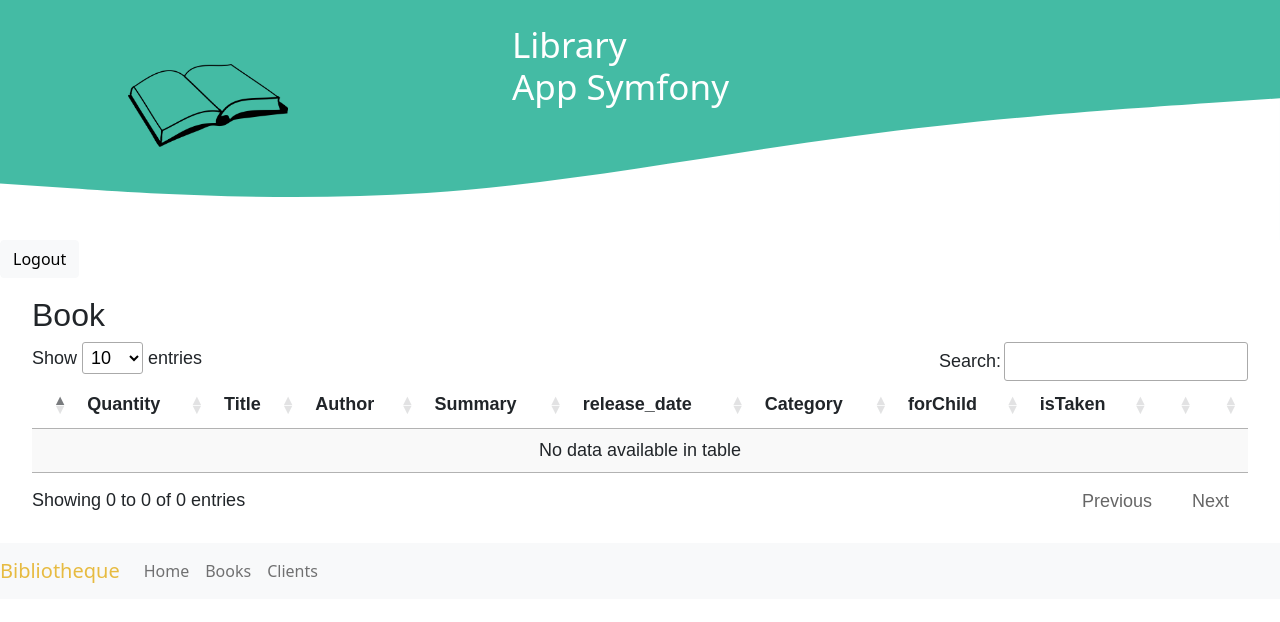
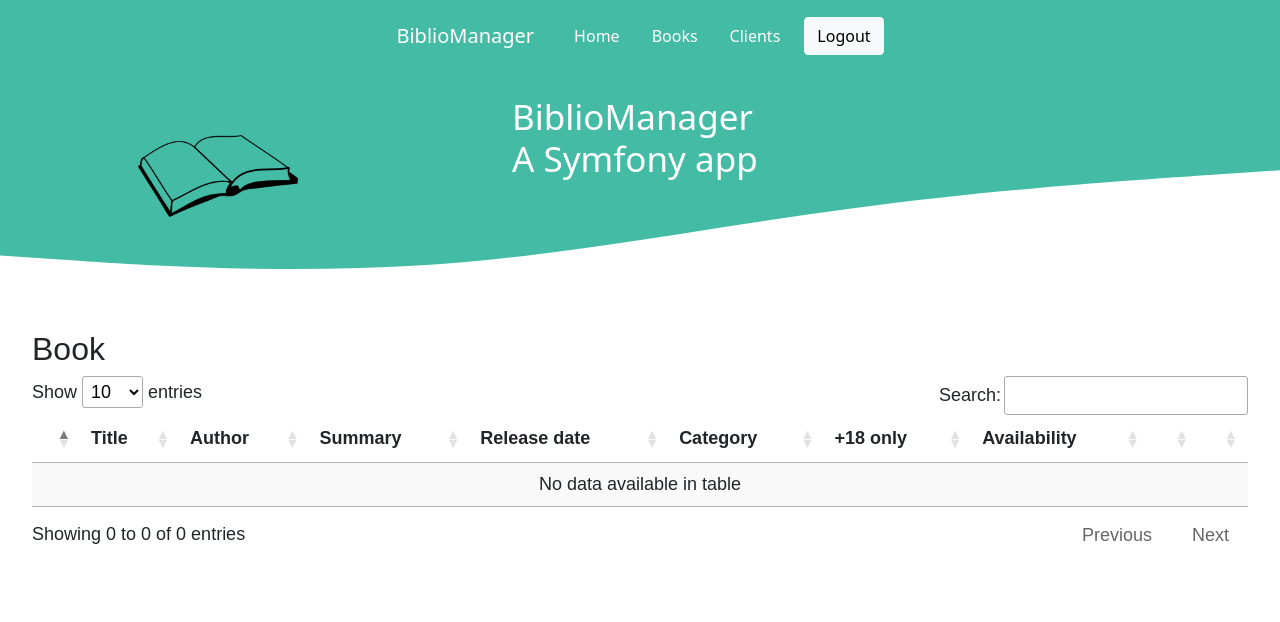
Before and after one commit to Eryans/biblioManager, a Symfony app: template templates/book/listing.html.twig in a window 1280 px wide. Shown: the top 622 px of the page. Run offline with Twig, Linux system fonts and the light colour scheme; the template is opened without the code that fills it, so the values that code supplies are empty; some libraries are stand-ins or nearby versions.

Commit message:
Working on frontend

```diff
--- a/src/Controller/BookController.php
+++ b/src/Controller/BookController.php
@@ -32,6 +32,8 @@ class BookController extends AbstractController
         $locale = $request->getLocale();
         if ($locale === "fr") {
             $language = '//cdn.datatables.net/plug-ins/1.11.4/i18n/fr_fr.json';
+        } else {
+            $language = '//cdn.datatables.net/plug-ins/1.11.4/i18n/en-gb.json';
         }
         $books = $registry->getRepository(Book::class)->findAll();
         return $this->render('book/listing.html.twig', [
@@ -43,7 +45,7 @@ class BookController extends AbstractController
 
 
     #[Route('/book/create', name: 'book_create')]
-    public function createBook(TranslatorInterface $translator,Request $request, EntityManagerInterface $event): Response
+    public function createBook(TranslatorInterface $translator, Request $request, EntityManagerInterface $event): Response
     {
         $this->denyAccessUnlessGranted('ROLE_ADMIN');
         $book = new Book();
@@ -65,7 +67,7 @@ class BookController extends AbstractController
         ]);
     }
     #[Route('/book/edit/{id}', name: 'book_edit')]
-    public function editBook(TranslatorInterface $translator,ManagerRegistry $registry, Request $request, EntityManagerInterface $event, int $id): Response
+    public function editBook(TranslatorInterface $translator, ManagerRegistry $registry, Request $request, EntityManagerInterface $event, int $id): Response
     {
         $this->denyAccessUnlessGranted('IS_AUTHENTICATED_FULLY');
         $book = $registry->getRepository(Book::class)->findOneBy(["id" => $id]);
--- a/src/Form/BookType.php
+++ b/src/Form/BookType.php
@@ -7,6 +7,7 @@ use Symfony\Component\Form\Extension\Core\Type\DateType;
 use Symfony\Component\Form\AbstractType;
 use Symfony\Component\Form\Extension\Core\Type\TextareaType;
 use Symfony\Component\Form\Extension\Core\Type\CheckboxType;
+use Symfony\Component\Form\Extension\Core\Type\NumberType;
 use Symfony\Component\Form\Extension\Core\Type\TextType;
 use Symfony\Component\Form\FormBuilderInterface;
 use Symfony\Component\OptionsResolver\OptionsResolver;
@@ -22,6 +23,7 @@ class BookType extends AbstractType
             ->add('release_date',DateType::class, ['widget' => 'single_text',"label" => "release_date"])
             ->add('category',TextType::class,[])
             ->add('for_child',CheckboxType::class,['required' => false, 'label' => 'forChild'])
+            ->add('quantity',NumberType::class,[])
         ;
     }
 
--- a/templates/base.html.twig
+++ b/templates/base.html.twig
@@ -19,10 +19,10 @@
 		{% endblock %}
 		<link href="https://cdn.jsdelivr.net/npm/bootstrap@5.0.2/dist/css/bootstrap.min.css" rel="stylesheet" integrity="sha384-EVSTQN3/azprG1Anm3QDgpJLIm9Nao0Yz1ztcQTwFspd3yD65VohhpuuCOmLASjC" crossorigin="anonymous">
 	</head>
-	<body>
+	<body >
 		{% include ("partials/header.html.twig") %}
-		{% block body %}{% endblock %}
-		{% include ("partials/navbar.html.twig") %}
+		{% block body %}
+		{% endblock %}
 
 		<script src="https://cdn.jsdelivr.net/npm/@popperjs/core@2.9.2/dist/umd/popper.min.js" integrity="sha384-IQsoLXl5PILFhosVNubq5LC7Qb9DXgDA9i+tQ8Zj3iwWAwPtgFTxbJ8NT4GN1R8p" crossorigin="anonymous"></script>
 		<script src="https://cdn.jsdelivr.net/npm/bootstrap@5.0.2/dist/js/bootstrap.min.js" integrity="sha384-cVKIPhGWiC2Al4u+LWgxfKTRIcfu0JTxR+EQDz/bgldoEyl4H0zUF0QKbrJ0EcQF" crossorigin="anonymous"></script>
--- a/templates/book/listing.html.twig
+++ b/templates/book/listing.html.twig
@@ -15,7 +15,6 @@
 		<table id="myTable" class="display">
 			<thead>
 				<th></th>
-				<th>{{"Quantity"|trans}}</th>
 				<th>{{"Title"|trans}}</th>
 				<th>{{"Author"|trans}}</th>
 				<th>{{"Summary"|trans}}</th>
@@ -33,26 +32,19 @@
 				{% for book in books %}
 					<tr id="tableBodyRow">
 						<td><a class="btn btn-primary" href={{path("book_details", {"id" : book.getId()} )}}>{{'Details'|trans}}</a></td>
-						<td>{{book.getQuantity()}}</td>
-						<td>{{book.getTitle()}}</td>
-						<td>{{book.getAuthor()}}</td>
-						<td>{{book.getSummary()}}</td>
-						<td>{{book.getReleaseDate()|date("d-M-Y","Europe/Paris")}}</td>
-						<td>{{book.getCategory()}}</td>
-						<td>
+						<td class="text-center">{{book.getTitle()}}</td>
+						<td class="text-center">{{book.getAuthor()}}</td>
+						<td class="text-center">{{book.getSummary()}}</td>
+						<td class="text-center">{{book.getReleaseDate()|date("d-M-Y","Europe/Paris")}}</td>
+						<td class="text-center">{{book.getCategory()}}</td>
+						<td class="text-center">
 							{% if book.getForChild() %}
 								ᶘ ᵒᴥᵒᶅ
 							{% else %}
 								( ͡° ͜ʖ ͡°)
 							{% endif %}
 						</td>
-						<td>
-							{% if book.getAvailable() %}
-								{{'Available'|trans}}
-							{% else %}
-								{{"Taken"|trans}}
-							{% endif %}
-						</td>
+						<td class="text-center">{{book.getQuantity()}} en stock</td>
 						<td>
 							{% if book.getQuantity > 0 %}
 								<a class="btn btn-primary" href={{path("client_select", {"id" : book.getId()} )}}>{{'Borrow'|trans}}</a>
@@ -88,7 +80,7 @@
 	$(document).ready(function() {
 		$('#myTable').DataTable({
 			columnsDefs: [
-				{ "width": "50%","targets":2 }
+				{ "width": "50%","targets": [2,8] }
 			],
 			language: {
 				url : '{{language}}'
--- a/templates/client/details.html.twig
+++ b/templates/client/details.html.twig
@@ -81,6 +81,7 @@
             <th>{{"Author"|trans}}</th>
             <th>{{"Borrowed date"|trans}}</th>
             <th>{{"Returned date"|trans}}</th>
+            <th>{{"Due date"|trans}}</th>
         </thead>
         <tbody>
             {% for history in histories %}
@@ -93,6 +94,7 @@
                 {% else %}
                 <td> Not returned </td>
                 {% endif %}
+                <td>{{history.getDueDate()|date("d-M-Y H:i:s")}}</td>
             </tr>
             {% endfor %}
         </tbody>
@@ -114,7 +116,7 @@ $(document).ready(function() {
         ],
         language: {
         }
-
+        responsive:true
     });
 
 } );
--- a/templates/client/select.html.twig
+++ b/templates/client/select.html.twig
@@ -13,6 +13,7 @@
 
 <div class="example-wrapper">
     <h2>{{'Client'|trans}}</h2>
+    {{form(form)}}
     <table id="myTable" class="display">
         <thead>
             <th>{{"Firstname"|trans}}</th>
@@ -37,7 +38,7 @@
                 {% if book.getForChild() == false and client.isAdult() == false %}
                 <td><button class="btn btn-success disabled">{{'Select'|trans}}</a></td>
                 {% else %}
-                <td><a class="btn btn-success" href={{path("client_book_link",{idC:client.getId(), idB: app.request.get("id")}) }}>{{'Select'|trans}}</a></td>
+                <td><a class="btn btn-success" href={{path("client_book_link",{idC:client.getId(), idB: app.request.get("id"),numOfDay: numOfDay}) }}>{{'Select'|trans}}</a></td>
                 {% endif %}
             </tr>
         {% endfor %}
@@ -59,6 +60,7 @@ $(document).ready(function() {
             { "width": "50%","targets":2 }
         ],
         language: {
+            url:"{{language}}"
         }
 
     });
--- a/templates/partials/header.html.twig
+++ b/templates/partials/header.html.twig
@@ -64,7 +64,8 @@
 </style>
 
 <header>
-	<div class="banner">
+		{% include ("partials/navbar.html.twig") %}
+	<div class="banner container-fluid">
 		<svg xmlns="http://www.w3.org/2000/svg" viewbox="0 0 1440 320">
 			<path fill="#ffff" fill-opacity="1" d="M0,256L80,261.3C160,267,320,277,480,266.7C640,256,800,224,960,202.7C1120,181,1280,171,1360,165.3L1440,160L1440,320L1360,320C1280,320,1120,320,960,320C800,320,640,320,480,320C320,320,160,320,80,320L0,320Z"></path>
 		</svg>
@@ -74,6 +75,5 @@
 
 
 	</div>
-		<a class="btn btn-light" href={{path("app_logout")}}>{{"Logout"|trans}}</a>
 
 </header>
--- a/templates/partials/navbar.html.twig
+++ b/templates/partials/navbar.html.twig
@@ -1,22 +1,31 @@
-<nav class="navbar navbar-expand-lg navbar-light bg-light">
-	<a class="navbar-brand" style="color: #e7bb41;" href="#">Bibliotheque</a>
+<style type="text/css">
+	.navBg {
+		background-color: #44bba4;
+	}
+</style>
+
+<nav class="navbar navbar-expand navbar-light navBg d-flex justify-content-center" style="z-index:1000">
+	<a class="navbar-brand text-white p-2" href="#">{{"Library"|trans}}</a>
 	<button class="navbar-toggler" type="button" data-toggle="collapse" data-target="#navbarNav" aria-controls="navbarNav" aria-expanded="false" aria-label="Toggle navigation">
 		<span class="navbar-toggler-icon"></span>
 	</button>
-	<div class="collapse navbar-collapse" id="navbarNav">
-		<ul class="navbar-nav">
-			<li class="nav-item active">
-				<a class="nav-link" href={{path("book_listing")}}>{{"Home"|trans}}
+	<div class="" id="navbarNav">
+		<ul class="navbar-nav d-flex flex-row justify-content-start">
+			<li class="nav-item active p-2">
+				<a class="nav-link text-white" href={{path("book_listing")}}>{{"Home"|trans}}
 					<span class="sr-only"></span>
 				</a>
 			</li>
-			<li class="nav-item">
-				<a class="nav-link" href={{path("book_listing")}}>{{"Books"|trans}}</a>
+			<li class="nav-item p-2">
+				<a class="nav-link text-white" href={{path("book_listing")}}>{{"Books"|trans}}</a>
 			</li>
 
-			<li class="nav-item">
-				<a class="nav-link" href={{path("client_listing")}}>{{"Clients"|trans}}</a>
+			<li class="nav-item p-2">
+				<a class="nav-link text-white" href={{path("client_listing")}}>{{"Clients"|trans}}</a>
 			</li>
 		</ul>
 	</div>
+	<div class="p-2 end-0">
+		<a class="btn btn-light" href={{path("app_logout")}}>{{"Logout"|trans}}</a>
+	</div>
 </nav>
--- /dev/null
+++ b/translations/messages.en.yaml
@@ -0,0 +1,55 @@
+Quantity: Quantity
+Title: Title
+Author: Author
+Summary: Summary
+release_date: Release date
+Category: Category
+forChild: "+18 only"
+isTaken: Availability
+Edit: Edit
+Delete: Delete
+Borrow: Borrow
+Details: Details
+Create book: Add book
+Book: Book
+
+Client: Clients
+Firstname: First name
+Lastname: Last name
+Birthdate: Date of birth
+Adress: Adress
+City: City
+Email: Email
+Phone: Phone
+Create client: Add new client
+Mail: Email
+
+Borrowed book by: Books borrowed by
+Borrowed date: Borrow date
+Returned date: Return date
+Book history: Books history
+Unborrow: Return
+
+Edit Client: Edit client
+Create Client: Create client
+Submit: Comfirm
+
+Logout: Logout
+
+Current borrowing client: Currently in possession of
+
+Edit book: Edit book
+Library: BiblioManager
+App Symfony: A Symfony app
+
+Home: Home
+Books: Books
+Clients: Clients
+
+Book list: Book list
+Client list: Client list
+
+Select: Select
+
+Borrow Duration: Borrow duration
+Due date: Due date
```
Also changed, not shown: src/Controller/ClientController.php (+33 -10 lines), src/Entity/History.php (+15 -0 lines), templates/book/details.html.twig (+8 -15 lines), translations/messages.fr.yaml (+9 -1 lines).
